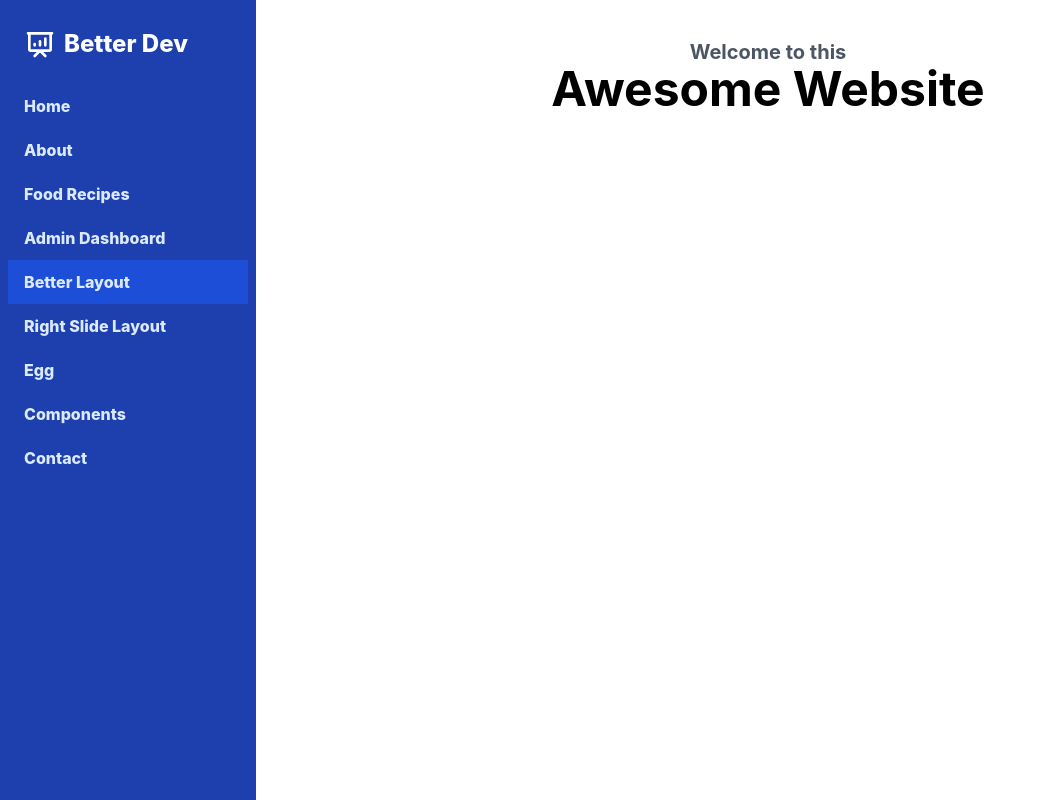
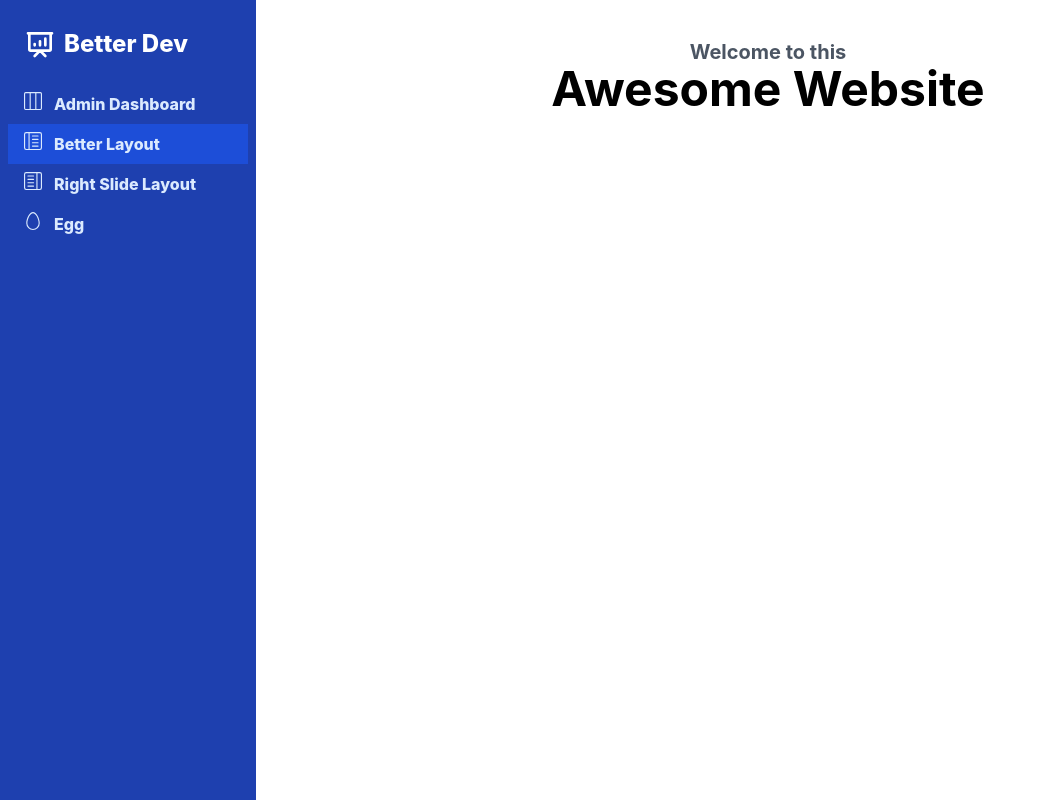
Before and after one commit to ellesis/tailwind-react, a React (Create React App) app: page /better in a window 1280 px wide. Shown: the whole page, without its empty margins (0-1038 px from the left). Built offline with nearby package versions, Linux system fonts and the light colour scheme.

Commit message:
Add layout menu on the better side menu

```diff
--- a/src/components/sidebars/AdminSideMenu.js
+++ b/src/components/sidebars/AdminSideMenu.js
@@ -60,6 +60,7 @@ export default function AdminSideMenu() {
               Admin Menu
             </h6>
             <ul className=" md:min-w-full flex flex-col list-none">
+              {/* Admin Menu */}
               {adminMenuItems.map(({href, title, iconTag}) => (
                 <li key={title} className="items-center">
                   <NavLink
--- a/src/components/sidebars/SideMenuBetter.js
+++ b/src/components/sidebars/SideMenuBetter.js
@@ -1,18 +1,28 @@
 import React from 'react'
-import {NavLink} from 'react-router-dom'
+import { NavLink } from 'react-router-dom'
 
-import {menuItems} from '../../data/menu'
+import { menuItems } from '../../data/menu-react-icons'
 
 export default function SideMenuBetter() {
   return (
     <nav>
       <ul className="w-full h-full">
-        {menuItems.map(({href, title}) => (
-          <NavLink key={title} to={href} className={({isActive}) => (isActive ? 'flex bg-blue-700' : 'flex')}>
-            <li className="block w-full py-2.5 px-4 font-extrabold hover:bg-blue-600">
-              <span>{title}</span>
-            </li>
-          </NavLink>
+        {/* react icons sideMenu */}
+        {menuItems.map(({ href, title, iconTag }) => (
+          <li>
+            <NavLink
+              key={title}
+              to={href}
+              className={({ isActive }) =>
+                isActive
+                  ? 'flex bg-blue-700 hover:bg-blue-600  py-2 px-4 font-extrabold'
+                  : 'flex hover:bg-blue-600  py-2 px-4 font-extrabold'
+              }
+            >
+              <div className="text-lg pr-3">{iconTag}</div>
+              <div>{title}</div>
+            </NavLink>
+          </li>
         ))}
       </ul>
     </nav>
--- a/src/data/menu-react-icons.js
+++ b/src/data/menu-react-icons.js
@@ -1,16 +1,28 @@
-import {FaQuestion, FaHome} from 'react-icons/fa'
+import { FaQuestion, FaHome } from 'react-icons/fa'
+import { MdOutlineSpaceDashboard, MdMonitor, MdOutlineSettingsSuggest } from 'react-icons/md'
+import { BsEgg, BsLayoutThreeColumns, BsLayoutTextSidebarReverse, BsLayoutTextSidebar } from 'react-icons/bs' // Bootstrap Icons
 
-export const siteTitle = 'Yokose React'
+export const siteTitle = 'Layout Menu'
 
 export const menuItems = [
   {
-    href: '/',
-    title: 'Home',
-    iconTag: <FaHome />
+    title: 'Admin Dashboard',
+    href: '/admin/dashboard',
+    iconTag: <BsLayoutThreeColumns />
   },
   {
-    href: '/yokose',
-    title: 'Yokose',
-    iconTag: <FaQuestion />
+    title: 'Better Layout',
+    href: '/Better',
+    iconTag: <BsLayoutTextSidebarReverse />
+  },
+  {
+    title: 'Right Slide Layout',
+    href: '/right-slide',
+    iconTag: <BsLayoutTextSidebar />
+  },
+  {
+    title: 'Egg',
+    href: '/egg',
+    iconTag: <BsEgg />
   }
 ]
```
